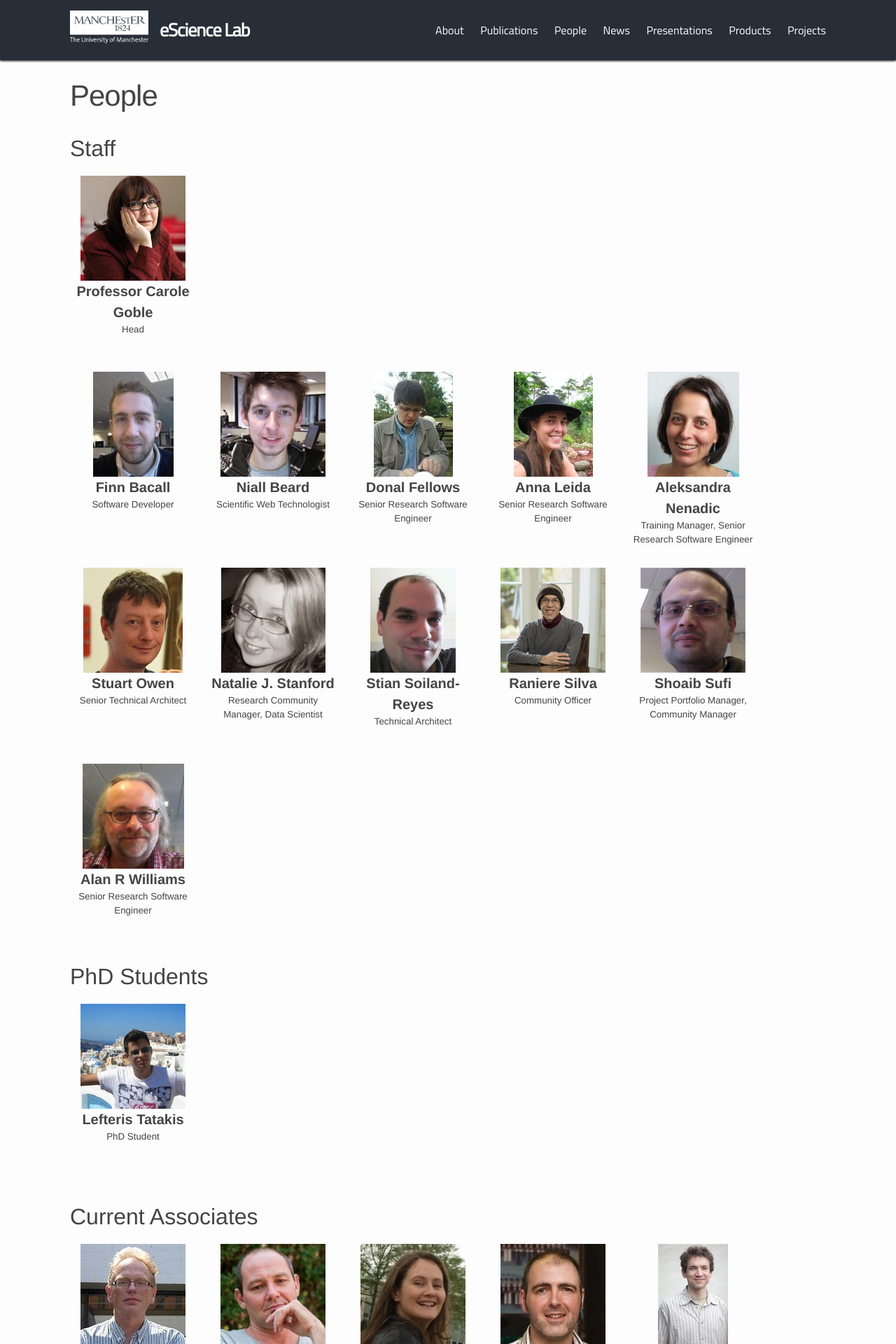
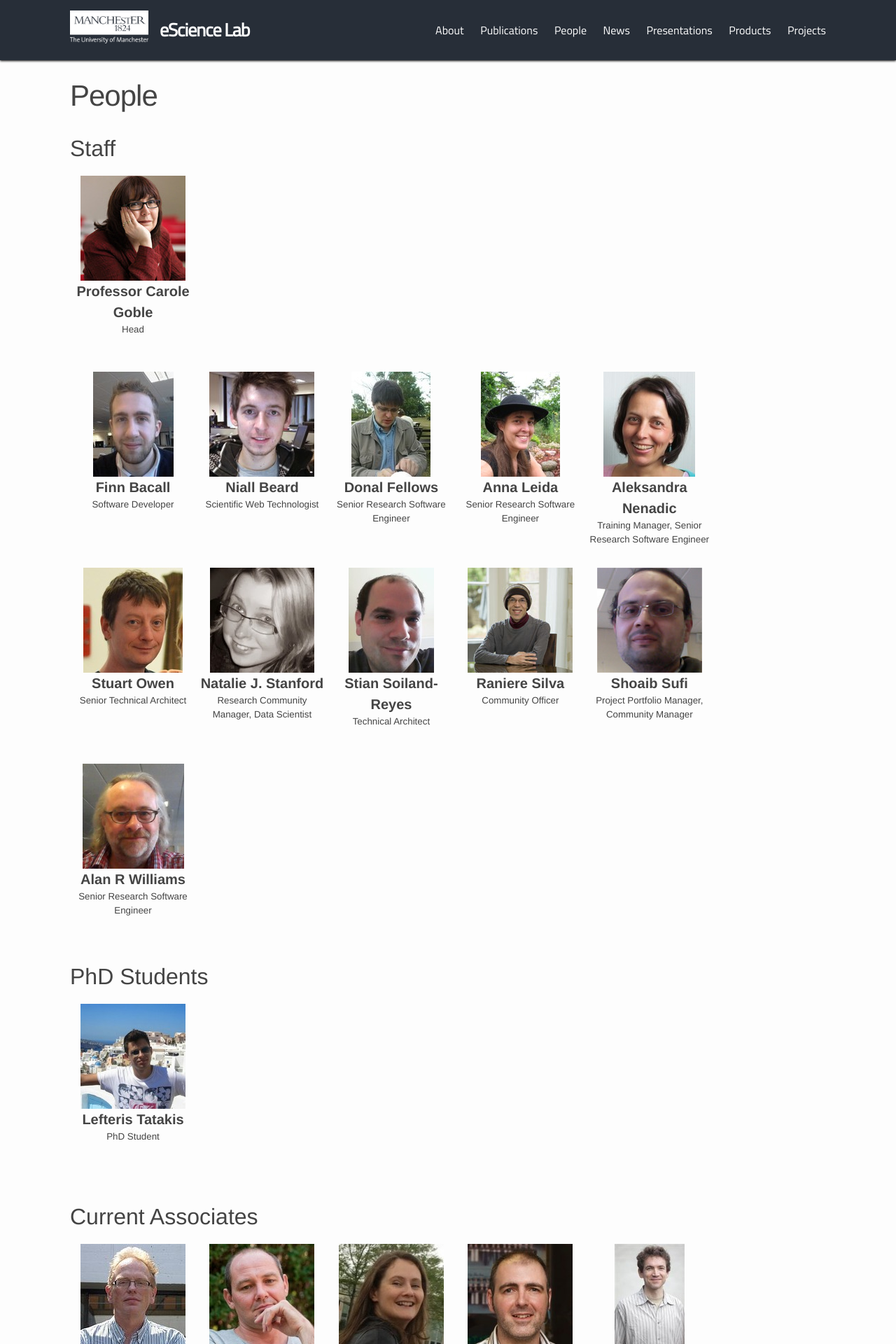
Before and after one commit to eScienceLab/eScienceLab.github.io, a Jekyll site: the page built from people.md, in a window 1280 px wide. Shown: the top 1920 px of the page at 70% size. Built offline with Jekyll 4.4.1, drawn with Linux system fonts in a browser that asks for light colours; nearby versions of some CDN libraries; comment, search, counter and statistics services are not loaded.

Commit message:
Removed masonry dependency and split "former members" into columns to make better use of space

```diff
--- a/_sass/_additions.scss
+++ b/_sass/_additions.scss
@@ -88,3 +88,34 @@
     }
   }
 }
+
+.profile_box {
+  width: 180px;
+  height: 280px;
+  display: inline-block;
+  vertical-align: top;
+  text-align: center;
+  .name {
+    font-size: 20px;
+    font-weight: bold;
+  }
+  .role {
+    text-align: center;
+    font-size: smaller;
+  }
+  .profile_picture {
+    display: block;
+    max-width: 150px;
+    height: 150px;
+    margin: auto;
+    border: 10px;
+  }
+  &.head {
+    display: block;
+  }
+}
+
+div.former-members li {
+  width: 16em;
+  float: left;
+}
--- a/_sass/_base.scss
+++ b/_sass/_base.scss
@@ -218,25 +218,3 @@
     padding: 10px;
     text-align: center;
 }
-
-
-.profile_box {
-    width: 180px;
-    height: 280px;
-    text-align: center;
-    .name {
-        font-size: 20px;
-        font-weight: bold;
-    }
-    .role {
-        text-align: center;
-        font-size: smaller;
-    }
-    .profile_picture {
-        display: block;
-        max-width: 150px;
-        height: 150px;
-        margin: auto;
-        border: 10px;
-    }
-}
--- a/people.md
+++ b/people.md
@@ -142,58 +142,47 @@
 - name: Quiwei Yu
 - name: Ed Zaluskali
 ---
-<script src="https://cdnjs.cloudflare.com/ajax/libs/masonry/3.3.2/masonry.pkgd.min.js"></script>
 
 ## Staff
 
-<div class="grid js-masonry"
-  data-masonry-options='{ "itemSelector": ".grid-item", "columnWidth": 100 }'>
   {% for member in page.head %}
-  <div class="grid-item profile_box">
-	<a href="http://orcid.org/{{member.orcid}}"><img src="/images/profiles/{{member.img}}" class="profile_picture"></a>
- 	<div class="name">{{member.name}}</div>
- 	<div class="role">{{member.role}}</div>
+  <div class="profile_box head">
+   <a href="http://orcid.org/{{member.orcid}}"><img src="/images/profiles/{{member.img}}" class="profile_picture"></a>
+    <div class="name">{{member.name}}</div>
+    <div class="role">{{member.role}}</div>
   </div>
   {% endfor %}
-</div>
 
-<div class="grid js-masonry"
-  data-masonry-options='{ "itemSelector": ".grid-item", "columnWidth": 100 }'>
   {% for member in page.staff %}
-  <div class="grid-item profile_box">
-	<a href="http://orcid.org/{{member.orcid}}"><img src="/images/profiles/{{member.img}}" class="profile_picture"></a>
- 	<div class="name">{{member.name}}</div>
- 	<div class="role">{{member.role}}</div>
+  <div class="profile_box">
+   <a href="http://orcid.org/{{member.orcid}}"><img src="/images/profiles/{{member.img}}" class="profile_picture"></a>
+    <div class="name">{{member.name}}</div>
+    <div class="role">{{member.role}}</div>
   </div>
   {% endfor %}
-</div>
 
 ## PhD Students
 
-<div class="grid js-masonry"
-  data-masonry-options='{ "itemSelector": ".grid-item", "columnWidth": 100 }'>
   {% for member in page.phd %}
-  <div class="grid-item profile_box">
-	<a href="http://orcid.org/{{member.orcid}}"><img src="/images/profiles/{{member.img}}" class="profile_picture"></a>
- 	<div class="name">{{member.name}}</div>
- 	<div class="role">PhD Student</div>
+  <div class="profile_box">
+   <a href="http://orcid.org/{{member.orcid}}"><img src="/images/profiles/{{member.img}}" class="profile_picture"></a>
+    <div class="name">{{member.name}}</div>
+    <div class="role">PhD Student</div>
   </div>
   {% endfor %}
-</div>
 
 ## Current Associates
 
-<div class="grid js-masonry"
-  data-masonry-options='{ "itemSelector": ".grid-item", "columnWidth": 100 }'>
   {% for member in page.associate %}
   <div class="grid-item profile_box">
-	<a href="{% if member.url %}{{member.url}}{% else %}http://orcid.org/{{member.orcid}}{% endif %}"><img src="/images/profiles/{{member.img}}" class="profile_picture"></a>
- 	<div class="name">{{member.name}}</div>
+   <a href="{% if member.url %}{{member.url}}{% else %}http://orcid.org/{{member.orcid}}{% endif %}"><img src="/images/profiles/{{member.img}}" class="profile_picture"></a>
+   <div class="name">{{member.name}}</div>
   </div>
   {% endfor %}
-</div>
 
 ## Former Team Members and Associates
+
+<div markdown='1' class="former-members">
 
 {% for member in page.former %}
 {% if member.orcid %}
@@ -202,3 +191,5 @@
 - {{ member.name }}
 {% endif %}
 {% endfor %}
+
+</div>
```
Also changed, not shown: README.md.
